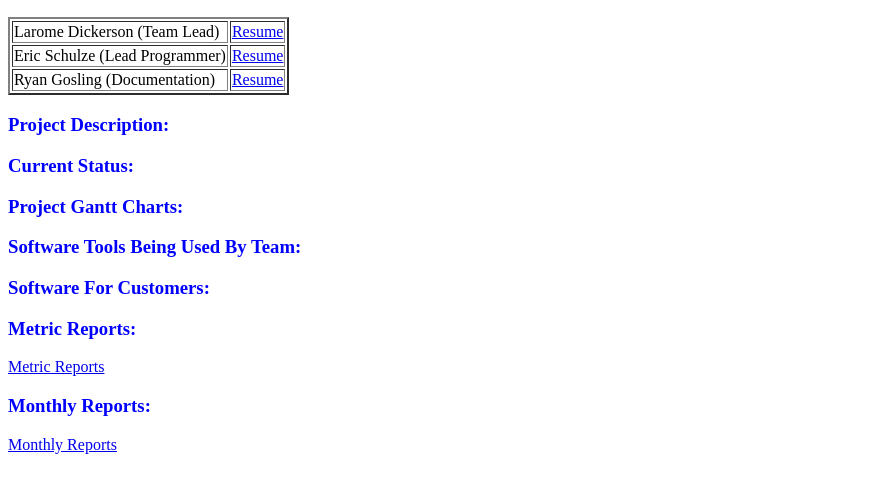
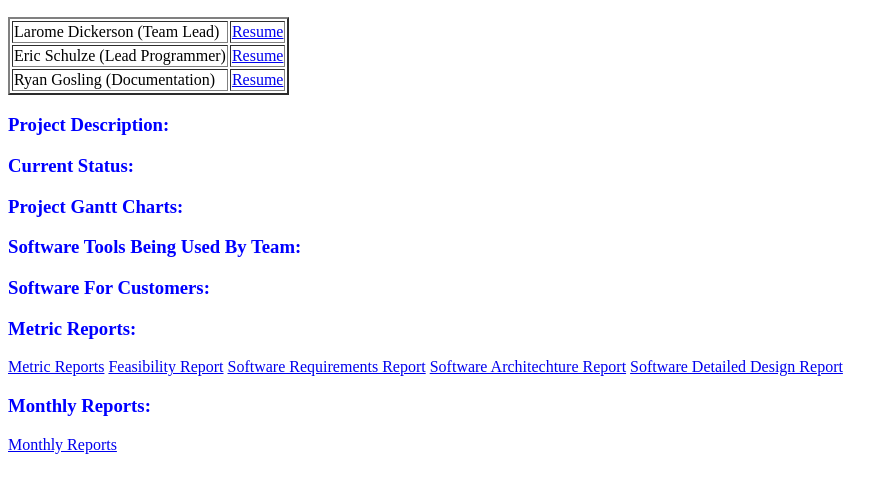
Before and after one commit to LERCapstone/LERCapstone.github.io, a plain HTML site: page index.html in a window 1280 px wide. Shown: the part 96-588 px from the top of the page, without its empty margins (0-896 px from the left). Drawn offline with Linux system fonts and the light colour scheme.

Commit message:
Update index.html

```diff
--- a/index.html
+++ b/index.html
@@ -25,6 +25,10 @@
     <h3 style="color: #0000ff;">Software For Customers:</h3>
     <h3 style="color: #0000ff;">Metric Reports:</h3>
     <a href="https://github.com/LERCapstone/LERCapstone.github.io/tree/master/Reports">Metric Reports</a>
+	<a href="https://github.com/LERCapstone/LERCapstone.github.io/blob/master/Reports/Feasibility%20report/FeasibilityReport.docx">Feasibility Report</a>
+	<a href="https://github.com/LERCapstone/LERCapstone.github.io/blob/master/Reports/Software%20Requirements%20Report/Software%20Requirements%20Specification%20Report%20(Final%20Draft).docx">Software Requirements Report</a>
+	<a href="https://github.com/LERCapstone/LERCapstone.github.io/blob/master/Reports/Software%20Architecture%20Report/Software%20Architecture%20Specification%20Report%20(Rough%20Draft).docx">Software Architechture Report</a>
+	<a href="https://github.com/LERCapstone/LERCapstone.github.io/blob/master/Reports/Software%20Detailed%20Design%20Report/Software%20Detail%20Design%20Report%20(Rough%20Draft).docx">Software Detailed Design Report</a>
     <h3 style="color: #0000ff;">Monthly Reports:</h3>
     <a href="https://github.com/LERCapstone/LERCapstone.github.io/tree/master/Monthly%20Reports">Monthly Reports</a>
 
```
